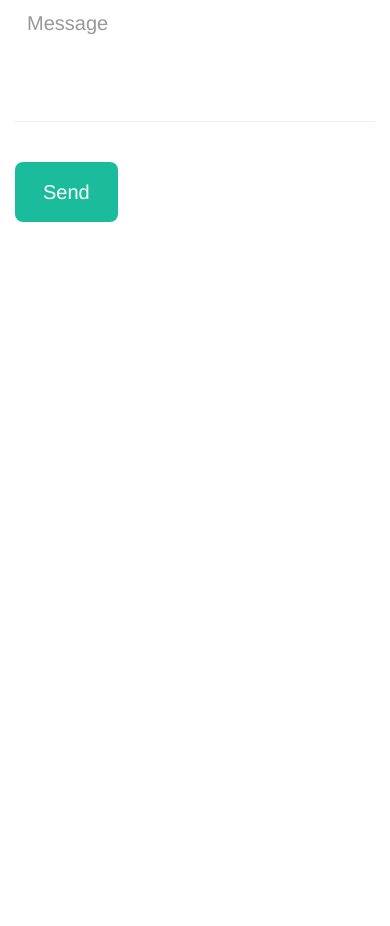
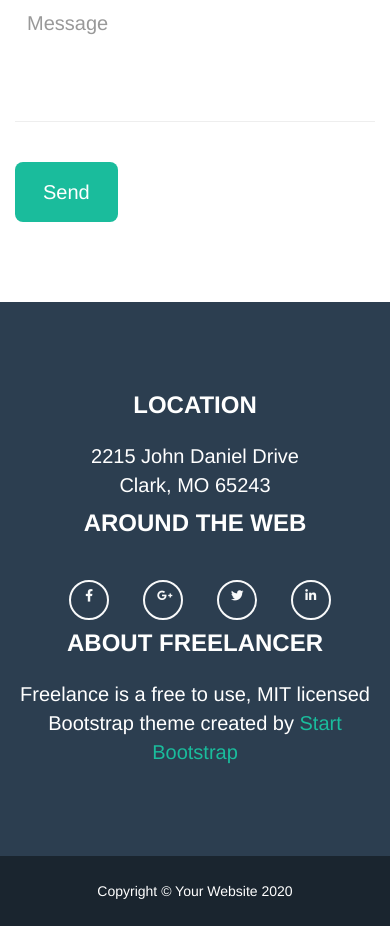
Before and after one commit to Andrea-Gori/html-css-bootstrap-freelancer, a plain HTML site: page index.html in a window 390 px wide. Shown: the part 3510-4436 px from the top of the page. Before the commit the page ends 3812 px from the top, so only its background shows below. Drawn offline with nearby package versions, Linux system fonts and the light colour scheme.

Commit message:
rifiniture da fare

```diff
--- a/assets/css/master.css
+++ b/assets/css/master.css
@@ -149,6 +149,52 @@ textarea {
   color: #FFF
 }
 
+.footer {
+  padding-top: 80px;
+  padding-bottom: 80px;
+  background-color: #2c3e50;
+  color: #fff;
+}
+
+h4 {
+  font-size: 24px;
+  font-weight: bolder;
+  margin-bottom: 24px;
+}
+
+.footer-link {
+  text-decoration: none;
+  color: #1abc9c;
+}
+
+footer p {
+  font-size: 20px;
+  font-weight: 300;
+}
+
+ul li {
+  display: inline-block;
+  padding-right: 30px;
+}
+
+.social {
+  border-radius: 50%;
+  width: 40px;
+  height: 40px;
+  font-size: 1.25rem;
+}
+
+.copyright {
+  background-color: #1a252f;
+  color: #FFF;
+  height: 70px;
+}
+
+.copyright p {
+  font-size: 14px;
+  padding: 25px 0;
+}
+
 @media all and (min-width: 992px) {
   .my-navbar-primary{
     padding-top: 1.5rem;
--- a/index.html
+++ b/index.html
@@ -134,11 +134,37 @@
           </div>
         </div>
       </section>
+    </main>
 
+    <footer class="footer text-center">
+      <div class="container">
+        <div class="row">
+          <div class="col-md-4">
+            <h4 class="text-uppercase">LOCATION</h4>
+            <p>2215 John Daniel Drive <br> Clark, MO 65243</p>
 
+          </div>
+          <div class="col-md-4">
+            <h4 class="text-uppercase">AROUND THE WEB</h4>
+            <ul class="social-icons">
+              <li><a class="btn btn-outline-light social" href=""><i class="fab fa-facebook-f"></i></a></li>
+              <li><a class="btn btn-outline-light social" href=""><i class="fab fa-google-plus-g"></i></a></li>
+              <li><a class="btn btn-outline-light social" href=""><i class="fab fa-twitter"></i></a></li>
+              <li><a class="btn btn-outline-light social" href=""><i class="fab fa-linkedin-in"></i></a></li>
+            </ul>
 
+          </div>
+          <div class="col-md-4">
+            <h4 class="text-uppercase">ABOUT FREELANCER</h4>
+            <p>Freelance is a free to use, MIT licensed Bootstrap theme created by <a class="footer-link" href="#">Start Bootstrap</a></p>
+          </div>
+        </div>
+      </div>
+    </footer>
 
-    </main>
+    <div class="copyright text-center">
+      <p>Copyright © Your Website 2020</p>
+    </div>
 
 
 
```
